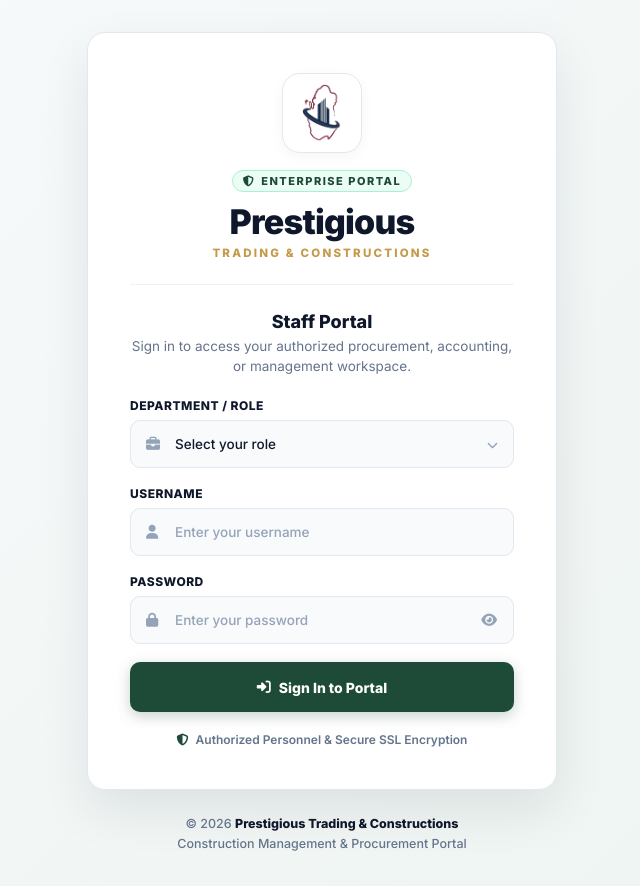
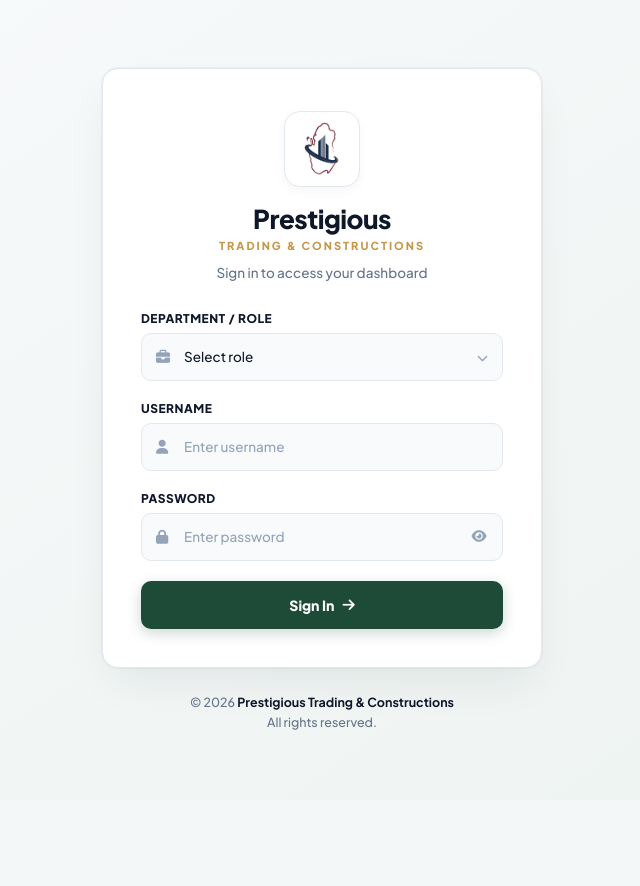
Before and after one commit to santospederson-ui/Prestigious-Trading-Construction, a Flask app: page /admin/login in a window 1280 px wide. Shown: the whole page, without its empty margins (318-958 px from the left). After the commit the page ends 730 px from the top, so only its background shows below. Run offline with Flask 3, Linux system fonts and the light colour scheme.

Commit message:
Update login.html

```diff
--- a/templates/construction_admin/login.html
+++ b/templates/construction_admin/login.html
@@ -2,55 +2,41 @@
 <html lang="en-QA">
 
 <head>
-
     <meta charset="UTF-8">
-
-    <meta name="viewport"
-          content="width=device-width, initial-scale=1.0">
-
-    <meta name="theme-color"
-          content="#1e4b38">
+    <meta name="viewport" content="width=device-width, initial-scale=1.0">
+    <meta name="theme-color" content="#1e4b38">
 
     <title>Staff Login | Prestigious Trading & Constructions</title>
 
     <!-- GOOGLE FONTS -->
-    <link rel="preconnect"
-          href="https://fonts.googleapis.com">
-    <link rel="preconnect"
-          href="https://fonts.gstatic.com"
-          crossorigin>
-    <link href="https://fonts.googleapis.com/css2?family=Inter:wght@300;400;500;600;700;800;850&family=Playfair+Display:wght@600;700;800&display=swap"
-          rel="stylesheet">
+    <link rel="preconnect" href="https://fonts.googleapis.com">
+    <link rel="preconnect" href="https://fonts.gstatic.com" crossorigin>
+    <link href="https://fonts.googleapis.com/css2?family=Plus+Jakarta+Sans:wght@400;500;600;700;800&family=Playfair+Display:wght@600;700&display=swap" rel="stylesheet">
 
     <!-- FONT AWESOME -->
-    <link rel="stylesheet"
-          href="https://cdnjs.cloudflare.com/ajax/libs/font-awesome/6.4.0/css/all.min.css">
+    <link rel="stylesheet" href="https://cdnjs.cloudflare.com/ajax/libs/font-awesome/6.4.0/css/all.min.css">
 
     <style>
         :root {
-            --pch-bg: #f8fafc;
-            --pch-surface: #ffffff;
-            --pch-border: #e2e8f0;
-            --pch-border-hover: #cbd5e1;
-            --pch-text-dark: #0f172a;
-            --pch-text-body: #334155;
-            --pch-text-muted: #64748b;
+            --primary: #1e4b38;
+            --primary-dark: #143829;
+            --primary-soft: #ecfdf5;
 
-            --pch-forest: #1e4b38;
-            --pch-forest-dark: #143829;
-            --pch-forest-soft: #ecfdf5;
+            --bg: #f8fafc;
+            --surface: #ffffff;
+            --border: #e2e8f0;
+            --border-hover: #cbd5e1;
 
-            --pch-gold: #c49a4a;
-            --pch-gold-soft: #fefce8;
+            --text-main: #0f172a;
+            --text-body: #334155;
+            --text-muted: #64748b;
 
-            --pch-radius: 18px;
-            --pch-shadow-sm: 0 2px 8px rgba(15, 23, 42, 0.04);
-            --pch-shadow-lg: 0 20px 50px rgba(15, 23, 42, 0.09);
+            --accent-gold: #c49a4a;
+
+            --radius: 16px;
+            --shadow: 0 20px 45px -10px rgba(15, 23, 42, 0.08), 0 0 1px 1px rgba(15, 23, 42, 0.04);
         }
 
-        /* =====================================
-           RESET & CANVAS
-        ===================================== */
         * {
             box-sizing: border-box;
             margin: 0;
@@ -59,53 +45,51 @@
 
         body {
             min-height: 100vh;
-            font-family: 'Inter', -apple-system, BlinkMacSystemFont, sans-serif;
-            background: linear-gradient(135deg, #f8fafc 0%, #edf4f0 100%);
-            color: var(--pch-text-dark);
+            font-family: 'Plus Jakarta Sans', -apple-system, BlinkMacSystemFont, sans-serif;
+            background: linear-gradient(145deg, #f8fafc 0%, #edf3f0 100%);
+            color: var(--text-main);
             display: flex;
             align-items: center;
             justify-content: center;
-            padding: 32px 20px;
+            padding: 30px 20px;
+        }
+
+        .login-container {
+            width: 100%;
+            max-width: 440px;
         }
 
         /* =====================================
-           LOGIN WRAPPER & CARD
+           CARD CONTAINER
         ===================================== */
-        .login-wrapper {
-            width: 100%;
-            max-width: 470px;
-        }
-
         .login-card {
-            background: var(--pch-surface);
-            border: 1px solid var(--pch-border);
-            border-radius: var(--pch-radius);
-            padding: 40px 42px 42px;
-            box-shadow: var(--pch-shadow-lg);
-            transition: all 0.25s ease;
+            background: var(--surface);
+            border: 1px solid var(--border);
+            border-radius: var(--radius);
+            padding: 42px 38px 38px;
+            box-shadow: var(--shadow);
+            transition: border-color 0.2s ease;
         }
 
         .login-card:hover {
-            border-color: var(--pch-border-hover);
+            border-color: var(--border-hover);
         }
 
         /* =====================================
-           BRAND HEADER (34px TITLE)
+           BRAND HEADER
         ===================================== */
-        .brand {
+        .brand-header {
             text-align: center;
-            margin-bottom: 26px;
-            padding-bottom: 24px;
-            border-bottom: 1.5px solid #edf2f7;
+            margin-bottom: 30px;
         }
 
-        .brand-logo-container {
-            width: 80px;
-            height: 80px;
-            border-radius: 18px;
+        .brand-logo-wrap {
+            width: 76px;
+            height: 76px;
+            border-radius: 16px;
             background: #ffffff;
-            border: 1px solid var(--pch-border);
-            box-shadow: 0 4px 14px rgba(0, 0, 0, 0.04);
+            border: 1px solid var(--border);
+            box-shadow: 0 4px 12px rgba(15, 23, 42, 0.04);
             display: flex;
             align-items: center;
             justify-content: center;
@@ -120,89 +104,58 @@
             display: block;
         }
 
-        .brand-eyebrow {
-            display: inline-flex;
-            align-items: center;
-            gap: 6px;
-            color: var(--pch-forest);
+        .brand-header h1 {
+            font-size: 26px;
+            font-weight: 800;
+            color: var(--text-main);
+            letter-spacing: -0.5px;
+            margin-bottom: 4px;
+            line-height: 1.2;
+        }
+
+        .brand-header .company-sub {
+            color: var(--accent-gold);
             font-size: 11px;
             font-weight: 800;
             text-transform: uppercase;
-            letter-spacing: 1.5px;
-            background: var(--pch-forest-soft);
-            padding: 3px 10px;
-            border-radius: 20px;
-            border: 1px solid #a7f3d0;
-            margin-bottom: 10px;
+            letter-spacing: 2px;
+            display: block;
+            margin-bottom: 12px;
         }
 
-        .brand h1 {
-            font-size: 34px;
-            font-weight: 850;
-            color: var(--pch-text-dark);
-            letter-spacing: -0.8px;
-            line-height: 1.15;
-            margin: 0;
-        }
-
-        .brand span.sub-brand {
-            display: block;
-            color: var(--pch-gold);
-            font-size: 11.5px;
-            font-weight: 800;
-            text-transform: uppercase;
-            letter-spacing: 2.2px;
-            margin-top: 5px;
-        }
-
-        /* =====================================
-           PORTAL INSTRUCTION
-        ===================================== */
-        .login-instruction {
-            margin-bottom: 22px;
-            text-align: center;
-        }
-
-        .login-instruction h2 {
-            font-size: 18px;
-            font-weight: 800;
-            color: var(--pch-text-dark);
-            margin-bottom: 4px;
-        }
-
-        .login-instruction p {
-            color: var(--pch-text-muted);
+        .brand-header p {
+            color: var(--text-muted);
             font-size: 13.5px;
-            line-height: 1.5;
+            font-weight: 500;
             margin: 0;
         }
 
         /* =====================================
-           FORM CONTROLS
+           FORM ELEMENTS
         ===================================== */
         .form-group {
-            margin-bottom: 18px;
+            margin-bottom: 20px;
         }
 
         .form-group label {
             display: block;
             margin-bottom: 7px;
             font-size: 12px;
-            font-weight: 800;
+            font-weight: 750;
+            color: var(--text-main);
             text-transform: uppercase;
             letter-spacing: 0.5px;
-            color: var(--pch-text-dark);
         }
 
-        .input-wrapper {
+        .input-box {
             position: relative;
+            display: flex;
+            align-items: center;
         }
 
-        .input-wrapper > i.field-icon {
+        .input-box i.input-icon {
             position: absolute;
-            left: 16px;
-            top: 50%;
-            transform: translateY(-50%);
+            left: 15px;
             color: #94a3b8;
             font-size: 14px;
             pointer-events: none;
@@ -212,13 +165,13 @@
         .form-control {
             width: 100%;
             height: 48px;
-            border: 1.5px solid var(--pch-border);
+            border: 1.5px solid var(--border);
             border-radius: 10px;
-            padding: 0 16px 0 44px;
+            padding: 0 16px 0 42px;
             font-family: inherit;
             font-size: 13.5px;
             font-weight: 500;
-            color: var(--pch-text-dark);
+            color: var(--text-main);
             background: #f8fafc;
             outline: none;
             transition: all 0.2s ease;
@@ -230,31 +183,33 @@
 
         .form-control:focus {
             background: #ffffff;
-            border-color: var(--pch-forest);
+            border-color: var(--primary);
             box-shadow: 0 0 0 3px rgba(30, 75, 56, 0.12);
         }
 
-        .input-wrapper:focus-within > i.field-icon {
-            color: var(--pch-forest);
+        .input-box:focus-within i.input-icon {
+            color: var(--primary);
         }
 
-        /* =====================================
-           ROLE SELECTOR
-        ===================================== */
-        .role-select {
+        /* SELECT ARROW */
+        .select-box {
+            position: relative;
+        }
+
+        .select-box select {
             appearance: none;
             -webkit-appearance: none;
             -moz-appearance: none;
             cursor: pointer;
-            padding-right: 42px;
+            padding-right: 40px;
         }
 
-        .select-wrapper::after {
+        .select-box::after {
             content: "\f078";
             font-family: "Font Awesome 6 Free";
             font-weight: 900;
             position: absolute;
-            right: 16px;
+            right: 15px;
             top: 50%;
             transform: translateY(-50%);
             color: #94a3b8;
@@ -262,20 +217,18 @@
             pointer-events: none;
         }
 
-        /* =====================================
-           PASSWORD VISIBILITY
-        ===================================== */
-        .password-wrapper .form-control {
-            padding-right: 46px;
+        /* PASSWORD TOGGLE */
+        .password-box .form-control {
+            padding-right: 44px;
         }
 
-        .password-toggle {
+        .btn-toggle-pwd {
             position: absolute;
             right: 8px;
             top: 50%;
             transform: translateY(-50%);
-            width: 34px;
-            height: 34px;
+            width: 32px;
+            height: 32px;
             border: none;
             background: transparent;
             color: #94a3b8;
@@ -283,64 +236,58 @@
             display: flex;
             align-items: center;
             justify-content: center;
-            padding: 0;
             border-radius: 6px;
             transition: all 0.2s ease;
         }
 
-        .password-toggle:hover {
-            color: var(--pch-forest);
+        .btn-toggle-pwd:hover {
+            color: var(--primary);
             background: #f1f5f9;
         }
 
-        .password-toggle:focus {
+        .btn-toggle-pwd:focus {
             outline: none;
-            color: var(--pch-forest);
-        }
-
-        .password-toggle i {
-            font-size: 14px;
-            pointer-events: none;
+            color: var(--primary);
         }
 
         /* =====================================
-           LOGIN SUBMIT BUTTON
+           SUBMIT BUTTON
         ===================================== */
-        .login-button {
+        .btn-submit {
             width: 100%;
-            height: 50px;
-            margin-top: 10px;
+            height: 48px;
+            margin-top: 8px;
             border: none;
             border-radius: 10px;
-            background: var(--pch-forest);
+            background: var(--primary);
             color: #ffffff;
             font-family: inherit;
             font-size: 14px;
-            font-weight: 800;
+            font-weight: 750;
             cursor: pointer;
-            box-shadow: 0 4px 14px rgba(30, 75, 56, 0.25);
             display: flex;
             align-items: center;
             justify-content: center;
             gap: 8px;
+            box-shadow: 0 4px 14px rgba(30, 75, 56, 0.22);
             transition: all 0.2s ease;
         }
 
-        .login-button:hover {
-            background: var(--pch-forest-dark);
+        .btn-submit:hover {
+            background: var(--primary-dark);
             transform: translateY(-1px);
-            box-shadow: 0 6px 18px rgba(30, 75, 56, 0.32);
+            box-shadow: 0 6px 18px rgba(30, 75, 56, 0.28);
         }
 
-        .login-button:active {
+        .btn-submit:active {
             transform: translateY(0);
         }
 
         /* =====================================
-           FLASH ALERTS
+           ALERTS
         ===================================== */
         .alert {
-            padding: 12px 16px;
+            padding: 12px 15px;
             border-radius: 10px;
             margin-bottom: 20px;
             font-size: 13px;
@@ -375,110 +322,56 @@
         }
 
         /* =====================================
-           SECURITY NOTE & FOOTER
+           FOOTER
         ===================================== */
-        .security-note {
-            display: flex;
-            align-items: center;
-            justify-content: center;
-            gap: 7px;
-            margin-top: 20px;
-            color: var(--pch-text-muted);
-            font-size: 12px;
-            font-weight: 600;
-        }
-
-        .security-note i {
-            color: var(--pch-forest);
-            font-size: 12px;
-        }
-
         .login-footer {
             text-align: center;
             margin-top: 24px;
-            color: var(--pch-text-muted);
+            color: var(--text-muted);
             font-size: 12.5px;
             line-height: 1.6;
             font-weight: 500;
         }
 
         .login-footer strong {
-            color: var(--pch-text-dark);
-            font-weight: 750;
+            color: var(--text-main);
+            font-weight: 700;
         }
 
-        /* =====================================
-           RESPONSIVE
-        ===================================== */
-        @media (max-width: 520px) {
-            body {
-                padding: 20px 16px;
+        @media (max-width: 480px) {
+            .login-card {
+                padding: 32px 24px 30px;
             }
 
-            .login-card {
-                padding: 30px 22px 32px;
-                border-radius: 16px;
-            }
-
-            .brand h1 {
-                font-size: 28px;
-            }
-
-            .brand-logo-container {
-                width: 70px;
-                height: 70px;
+            .brand-header h1 {
+                font-size: 23px;
             }
         }
     </style>
-
 </head>
 
 <body>
 
-<div class="login-wrapper">
+<div class="login-container">
 
-    <!-- =================================
-         LOGIN CARD
-    ================================== -->
     <div class="login-card">
 
-        <!-- =================================
-             COMPANY BRAND (34px TITLE)
-        ================================== -->
-        <div class="brand">
-
-            <div class="brand-logo-container">
+        <!-- BRAND HEADER -->
+        <div class="brand-header">
+            <div class="brand-logo-wrap">
                 <img
                     src="{{ url_for('static', filename='images/logo.png') }}"
-                    alt="Prestigious Trading & Constructions Logo"
+                    alt="Logo"
                     class="brand-logo"
                 >
             </div>
 
-            <div class="brand-eyebrow">
-                <i class="fas fa-shield-halved"></i>
-                <span>Enterprise Portal</span>
-            </div>
-
             <h1>Prestigious</h1>
-
-            <span class="sub-brand">
-                Trading & Constructions
-            </span>
-
+            <span class="company-sub">Trading & Constructions</span>
+            <p>Sign in to access your dashboard</p>
         </div>
 
-        <!-- =================================
-             LOGIN INSTRUCTION
-        ================================== -->
-        <div class="login-instruction">
-            <h2>Staff Portal</h2>
-            <p>Sign in to access your authorized procurement, accounting, or management workspace.</p>
-        </div>
-
-        <!-- =================================
-             FLASH MESSAGES
-        ================================== -->
+        <!-- FLASH MESSAGES -->
         {% with messages = get_flashed_messages(with_categories=true) %}
             {% if messages %}
                 {% for category, message in messages %}
@@ -490,56 +383,40 @@
             {% endif %}
         {% endwith %}
 
-        <!-- =================================
-             LOGIN FORM
-        ================================== -->
+        <!-- FORM -->
         <form method="POST">
 
             <!-- ROLE -->
             <div class="form-group">
-                <label for="role">
-                    Department / Role
-                </label>
-                <div class="input-wrapper select-wrapper">
-                    <i class="fas fa-briefcase field-icon"></i>
+                <label for="role">Department / Role</label>
+                <div class="input-box select-box">
+                    <i class="fas fa-briefcase input-icon"></i>
                     <select
                         id="role"
                         name="role"
-                        class="form-control role-select"
+                        class="form-control"
                         required
                     >
-                        <option value="" disabled selected>
-                            Select your role
-                        </option>
-                        <option value="admin">
-                            Admin
-                        </option>
-                        <option value="manager">
-                            Manager
-                        </option>
-                        <option value="purchase">
-                            Purchase
-                        </option>
-                        <option value="account">
-                            Account
-                        </option>
+                        <option value="" disabled selected>Select role</option>
+                        <option value="admin">Admin</option>
+                        <option value="manager">Manager</option>
+                        <option value="purchase">Purchase</option>
+                        <option value="account">Account</option>
                     </select>
                 </div>
             </div>
 
             <!-- USERNAME -->
             <div class="form-group">
-                <label for="username">
-                    Username
-                </label>
-                <div class="input-wrapper">
-                    <i class="fas fa-user field-icon"></i>
+                <label for="username">Username</label>
+                <div class="input-box">
+                    <i class="fas fa-user input-icon"></i>
                     <input
                         type="text"
                         id="username"
                         name="username"
                         class="form-control"
-                        placeholder="Enter your username"
+                        placeholder="Enter username"
                         autocomplete="username"
                         required
                     >
@@ -548,64 +425,48 @@
 
             <!-- PASSWORD -->
             <div class="form-group">
-                <label for="password">
-                    Password
-                </label>
-                <div class="input-wrapper password-wrapper">
-                    <i class="fas fa-lock field-icon"></i>
+                <label for="password">Password</label>
+                <div class="input-box password-box">
+                    <i class="fas fa-lock input-icon"></i>
                     <input
                         type="password"
                         id="password"
                         name="password"
                         class="form-control"
-                        placeholder="Enter your password"
+                        placeholder="Enter password"
                         autocomplete="current-password"
                         required
                     >
                     <button
                         type="button"
-                        class="password-toggle"
+                        class="btn-toggle-pwd"
                         id="passwordToggle"
-                        aria-label="Show password"
-                        title="Show password"
+                        aria-label="Toggle password"
                     >
                         <i class="fas fa-eye"></i>
                     </button>
                 </div>
             </div>
 
-            <!-- LOGIN BUTTON -->
-            <button
-                type="submit"
-                class="login-button"
-            >
-                <i class="fas fa-right-to-bracket"></i>
-                <span>Sign In to Portal</span>
+            <!-- SUBMIT BUTTON -->
+            <button type="submit" class="btn-submit">
+                <span>Sign In</span>
+                <i class="fas fa-arrow-right"></i>
             </button>
 
         </form>
 
-        <!-- SECURITY NOTE -->
-        <div class="security-note">
-            <i class="fas fa-shield-halved"></i>
-            <span>Authorized Personnel & Secure SSL Encryption</span>
-        </div>
-
     </div>
 
-    <!-- =================================
-         FOOTER
-    ================================== -->
+    <!-- FOOTER -->
     <div class="login-footer">
         © 2026 <strong>Prestigious Trading & Constructions</strong><br>
-        Construction Management & Procurement Portal
+        All rights reserved.
     </div>
 
 </div>
 
-<!-- =====================================
-     PASSWORD VISIBILITY SCRIPT
-====================================== -->
+<!-- PASSWORD VISIBILITY SCRIPT -->
 <script>
 document.addEventListener("DOMContentLoaded", function () {
     const passwordInput = document.getElementById("password");
@@ -620,13 +481,9 @@ document.addEventListener("DOMContentLoaded", function () {
             if (isPassword) {
                 icon.classList.remove("fa-eye");
                 icon.classList.add("fa-eye-slash");
-                this.setAttribute("aria-label", "Hide password");
-                this.setAttribute("title", "Hide password");
             } else {
                 icon.classList.remove("fa-eye-slash");
                 icon.classList.add("fa-eye");
-                this.setAttribute("aria-label", "Show password");
-                this.setAttribute("title", "Show password");
             }
         });
     }
```
